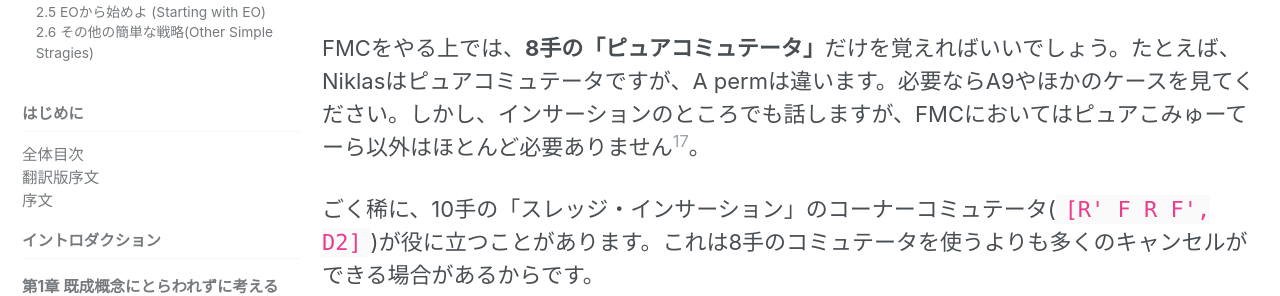
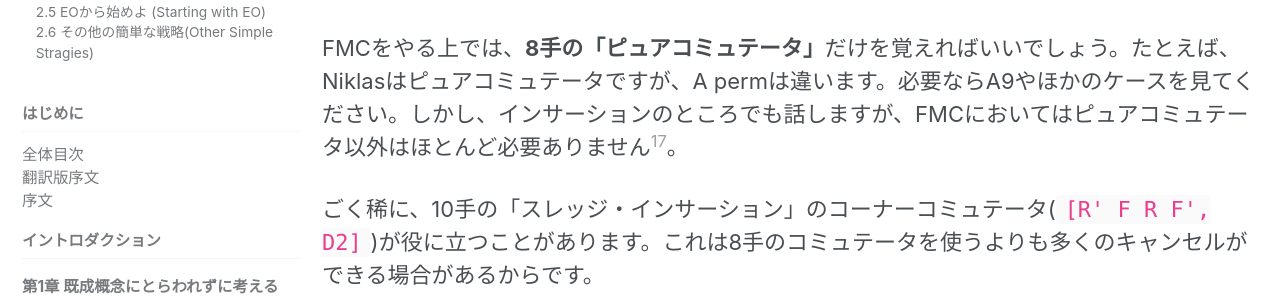
Before and after one commit to kawam1123/translation, a Jekyll site: the page built from _pages/FMC-Tutorial/FMC-tutorial-v3-chapter2.md, in a window 1280 px wide and 900 px high, scrolled down 14218 px. Shown: the part 225-521 px from the top of the window. Built offline with Jekyll 4.4.1, drawn with Linux system fonts in a browser that asks for light colours; cached includes are drawn as plain includes; nearby versions of some CDN libraries.

Commit message:
2章 誤字修正

```diff
--- a/_pages/FMC-Tutorial/FMC-tutorial-v3-chapter2.md
+++ b/_pages/FMC-Tutorial/FMC-tutorial-v3-chapter2.md
@@ -607,7 +607,7 @@ commutators are the basis for a good FMC solve.
 
 全ての種類のコーナーコミュテータ（このチュートリアルでは解説しません）を学ぶなら、Speedsolving.comの[Brian Yuのチュートリアル](https://www.speedsolving.com/threads/bh-tutorial.12268/)を見てみるとよいでしょう。文書と動画での解説があり、どちらも非常によくできていましたが、残念ながら動画にはアクセスできなくなってしまいました。
 
-FMCをやる上では、**8手の「ピュアコミュテータ」**だけを覚えればいいでしょう。たとえば、Niklasはピュアコミュテータですが、A permは違います。必要ならA9やほかのケースを見てください。しかし、インサーションのところでも話しますが、FMCにおいてはピュアこみゅーてーら以外はほとんど必要ありません[^2-3-1-2]。
+FMCをやる上では、**8手の「ピュアコミュテータ」**だけを覚えればいいでしょう。たとえば、Niklasはピュアコミュテータですが、A permは違います。必要ならA9やほかのケースを見てください。しかし、インサーションのところでも話しますが、FMCにおいてはピュアコミュテータ以外はほとんど必要ありません[^2-3-1-2]。
 
 ごく稀に、10手の「スレッジ・インサーション」のコーナーコミュテータ(`[R' F R F', D2]`)が役に立つことがあります。これは8手のコミュテータを使うよりも多くのキャンセルができる場合があるからです。
 
```
